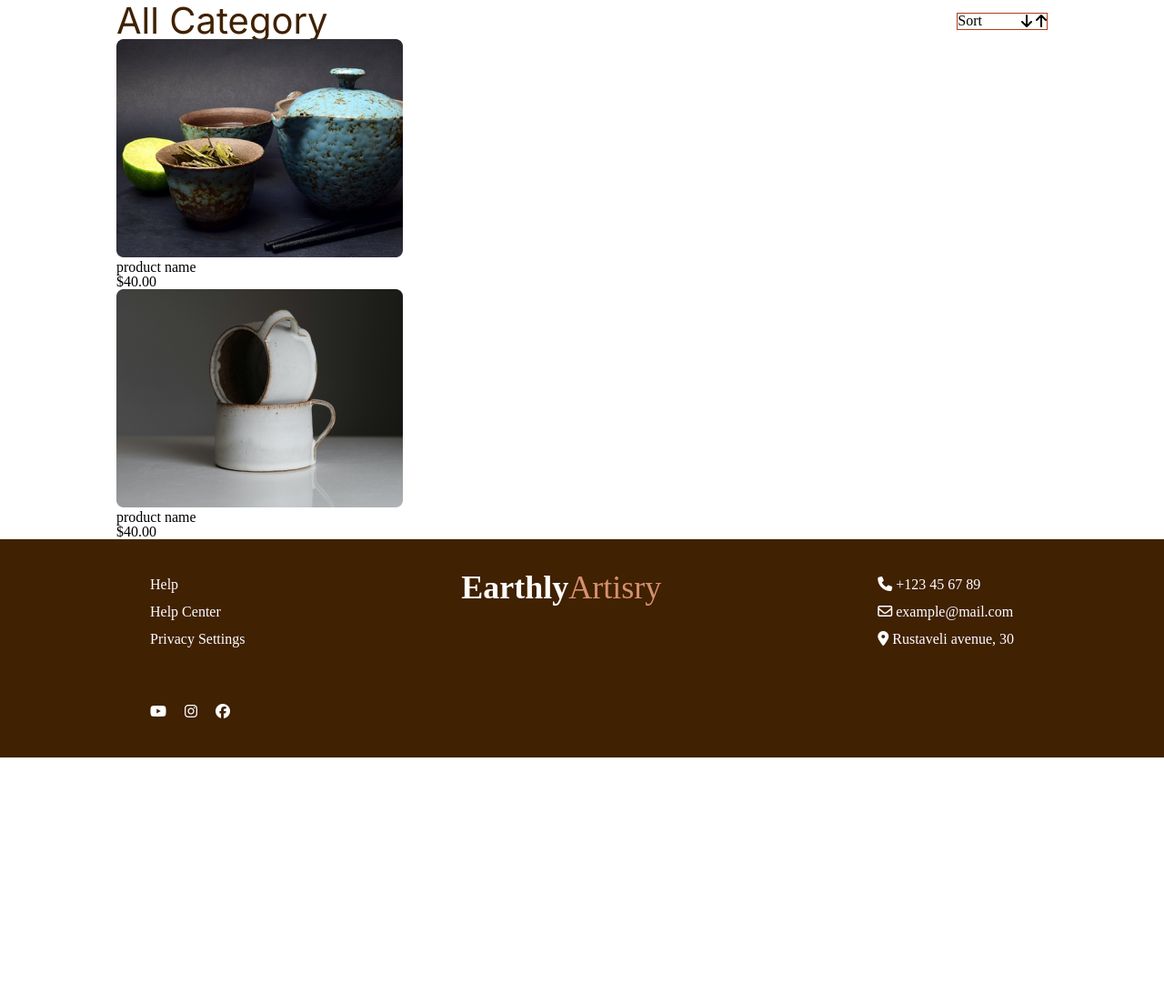
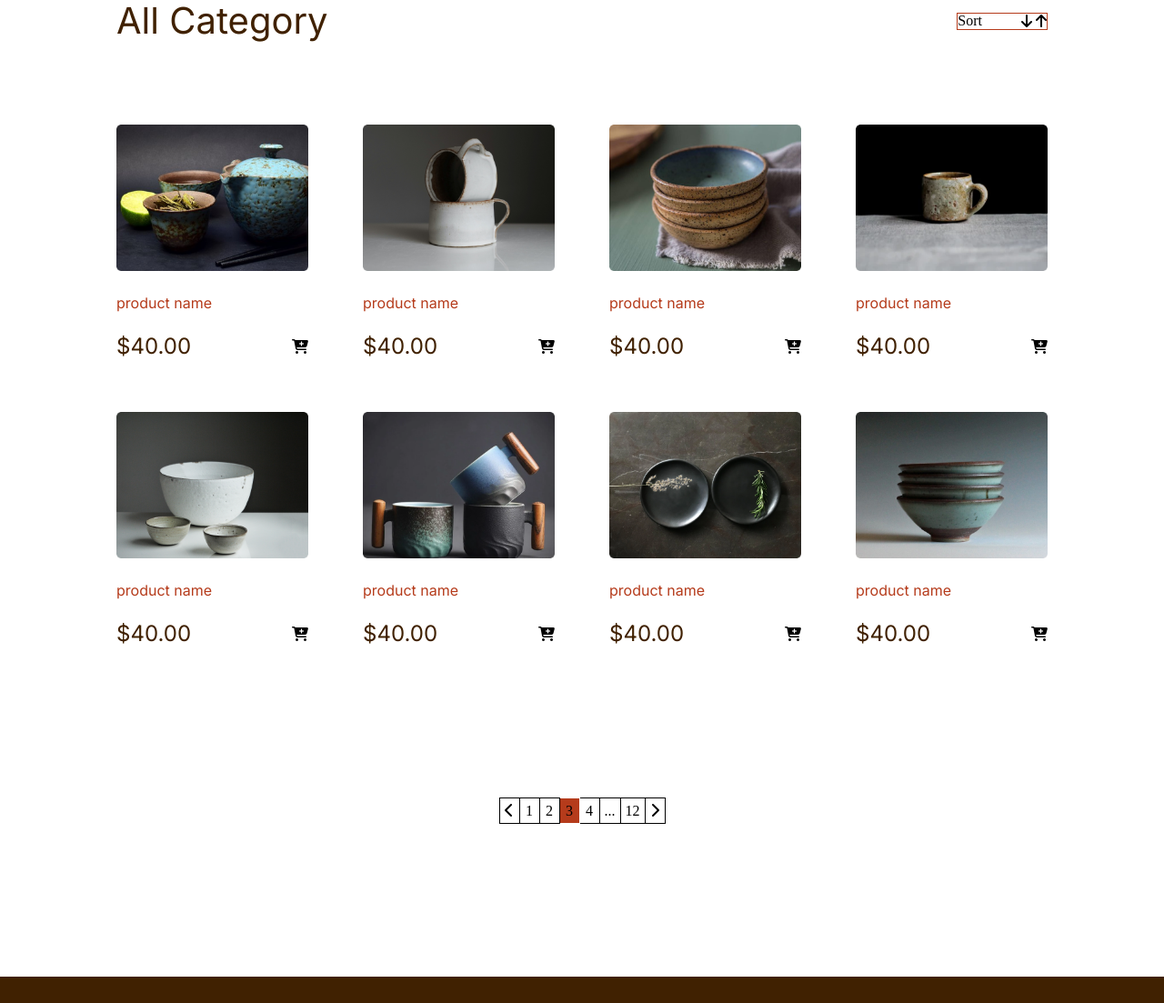
Before and after one commit to chiabera/final-project, a plain HTML site: page artworks.html in a window 1280 px wide. Shown: the part 782-1885 px from the top of the page at 91% size. Before the commit the page ends 1615 px from the top, so only its background shows below. Drawn offline with Linux system fonts and the light colour scheme.

Commit message:
Artworks Done

```diff
--- a/CSS/style.css
+++ b/CSS/style.css
@@ -347,7 +347,7 @@
     font-family: 'Inter';
     color: white;
     font-weight: 700;
-    font-size: 40px;
+    font-size: 2.5rem;
   }
   .search {
     width: 70%;
@@ -405,3 +405,48 @@
     font-size: 2.5rem;
     color: #402101;
   }
+
+  .category_products {
+    margin-top: 94px;
+    display: grid;
+    grid-template-columns: repeat(4, 1fr);
+    gap: 60px;
+  }
+
+  .category_name {
+    font-family: 'Inter';
+    color: #B53B1B;
+    font-weight: 400;
+    font-size: 1rem;
+    margin-top: 24px;
+  }
+
+  .category_price {
+    font-family: 'Inter';
+    color: #402101;
+    font-weight: 400;
+    font-size: 1.5rem;
+  }
+
+  .price_cart {
+    display: flex;
+    align-items: center;
+    justify-content: space-between;
+    margin-top: 28px;
+  }
+
+  table {
+    margin: 168px auto;
+  }
+
+  th {
+    border: 1px solid;
+    padding: 5px;
+    width: 22px;
+    height: 22px;
+  }
+
+  .active_page {
+    background-color:#B53B1B;
+    color: white;
+  }
--- a/artworks.html
+++ b/artworks.html
@@ -76,24 +76,83 @@
         <i class="fa-solid fa-arrow-down"></i>
         <i class="fa-solid fa-arrow-up"></i></div>
     </div></div>
-
+<div class="category_products">
     <div class="category_pics">
         <img src="images/category1.png" alt="">
         <p class="category_name" >product name</p>
+        <div class="price_cart">
         <p class="category_price">$40.00</p>
-    </div>
+        <i class="fa-solid fa-cart-plus"></i></div>
+      </div>
     <div class="category_pics">
         <img src="images/category2.png" alt="">
         <p class="category_name" >product name</p>
+        <div class="price_cart">
+
+          <p class="category_price">$40.00</p>
+          <i class="fa-solid fa-cart-plus"></i>
+        </div>
+    </div>
+    <div class="category_pics">
+       <img src="images/category3.png" alt="">
+      <p class="category_name" >product name</p>
+      <div class="price_cart">
         <p class="category_price">$40.00</p>
+        <i class="fa-solid fa-cart-plus"></i></div>
     </div>
-    <div class="category_pics"></div>
-    <div class="category_pics"></div>
-    <div class="category_pics"></div>
-    <div class="category_pics"></div>
-    <div class="category_pics"></div>
-    <div class="category_pics"></div>
+    <div class="category_pics">
+<img src="images/category4.png" alt="">
+    <p class="category_name" >product name</p>
+    <div class="price_cart">
 
+      <p class="category_price">$40.00</p>
+      <i class="fa-solid fa-cart-plus"></i></div>
+    </div>
+        <div class="category_pics">
+        <img src="images/category5.png" alt="">
+        <p class="category_name" >product name</p>
+        <div class="price_cart">
+
+          <p class="category_price">$40.00</p>
+          <i class="fa-solid fa-cart-plus"></i></div>
+        </div>
+        <div class="category_pics">
+        <img src="images/category6.png" alt="">
+    <p class="category_name" >product name</p>
+    <div class="price_cart">
+
+      <p class="category_price">$40.00</p>
+      <i class="fa-solid fa-cart-plus"></i></div>
+    </div>
+    <div class="category_pics">
+        <img src="images/category7.png" alt="">
+        <p class="category_name" >product name</p>
+        <div class="price_cart">
+
+          <p class="category_price">$40.00</p>
+          <i class="fa-solid fa-cart-plus"></i></div>
+        </div>
+    <div class="category_pics">
+        <img src="images/category8.png" alt="">
+        <p class="category_name" >product name</p>
+        <div class="price_cart">
+
+          <p class="category_price">$40.00</p>
+          <i class="fa-solid fa-cart-plus"></i></div>
+        </div>
+      </div>
+  <table>
+    <tr>
+      <th><a href="#"><i class="fa-solid fa-chevron-left"></i></a></th>
+      <th><a href="#"> 1</a></th>
+      <th><a href="#"> 2</a></th>
+      <th class="active_page"><a  href="#"> 3</a></th>
+      <th><a href="#"> 4</a></th>
+      <th><a href="#">...</a></th>
+      <th><a href="#"> 12</a></th>
+      <th><a href="#"><i class="fa-solid fa-chevron-right"></i></a></th>
+    </tr>
+  </table>
 </section>
 
      <!-- Footes Starts Here -->
```
Also changed, not shown: images/category3.png (added), images/category4.png (added), images/category5.png (added), images/category6.png (added), images/category7.png (added), images/category8.png (added).
